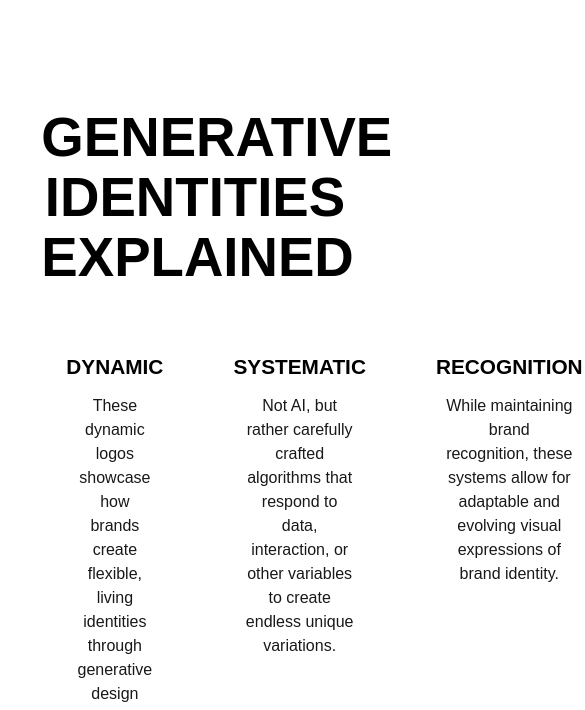
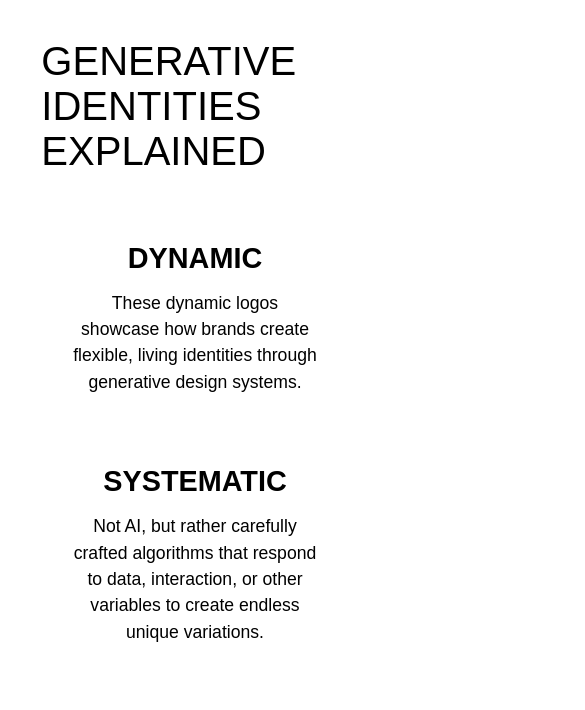
Before and after one commit to Keniaishere/onepager, a plain HTML site: page index.html in a window 390 px wide. Shown: the part 1386-2096 px from the top of the page, 585 px wide, since content can reach past the window. Drawn offline with Linux system fonts and the light colour scheme.

Commit message:
Update index.html

```diff
--- a/index.html
+++ b/index.html
@@ -41,14 +41,8 @@
             display: flex;
             flex-direction: column;
             justify-content: center;
-        }
-
-        .big-text {
-            font-size: 8vw;
-            font-weight: 700;
-            line-height: 1.1;
-            text-align: center;
-            margin-bottom: 10vh;
+            width: 100%;
+            overflow-x: hidden; /* Prevent horizontal scroll */
         }
 
         .text-columns {
@@ -60,21 +54,43 @@
         padding: 0 20px;
     }
 
+    @media (max-width: 768px) {
+        .text-section {
+            padding: 5vh 20px;
+            min-height: auto; /* Allow section to expand with content */
+        }
+
+        .text-columns {
+            grid-template-columns: 1fr; /* Single column on mobile */
+            width: 100%;
+            gap: 40px;
+            padding: 0;
+        }
+
+        .big-text {
+            font-size: 3rem; /* Fixed font size for mobile */
+            margin-bottom: 50px;
+            width: 100%;
+            word-wrap: break-word;
+        }
+
         .column {
-            text-align: center;
-            padding: 20px;
+            width: 100%;
+            padding: 0;
+            margin-bottom: 30px;
         }
 
         .column h3 {
-            font-size: 1.8rem;
-            margin-bottom: 20px;
-            font-weight: 600;
+            font-size: 2rem;
+            margin-bottom: 15px;
         }
 
         .column p {
-            font-size: 1.2rem;
+            font-size: 1.1rem;
             line-height: 1.5;
-            opacity: 0.9;
+            padding: 0;
+            margin: 0 auto;
+            max-width: 90%;
         }
 
 
@@ -93,6 +109,7 @@
             padding: 8px;
             transition: transform 0.3s ease;
             display:block;
+        }
     }
 
 
@@ -135,15 +152,12 @@
         /* Additional breakpoint for very small devices */
     @media (max-width: 480px) {
         .big-text {
-            font-size: 14vw;
+            font-size: 2.5rem;
         }
 
         .column h3 {
-            font-size: 1.3rem;
+            font-size: 1.8rem;
         }
-
-        .column p {
-            font-size: 1rem;
     }
 }
     </style>
```
Lines whose indentation alone changed are shown as unchanged.
